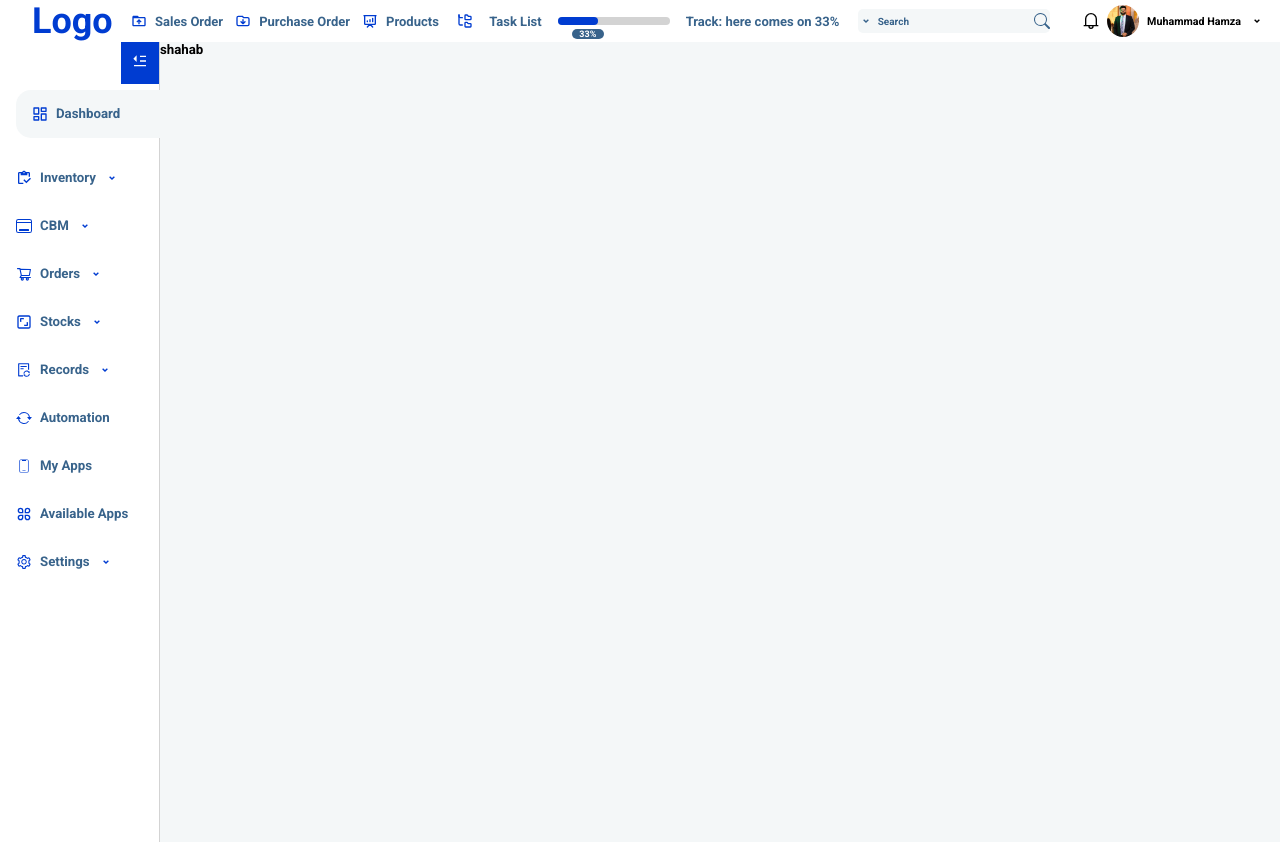
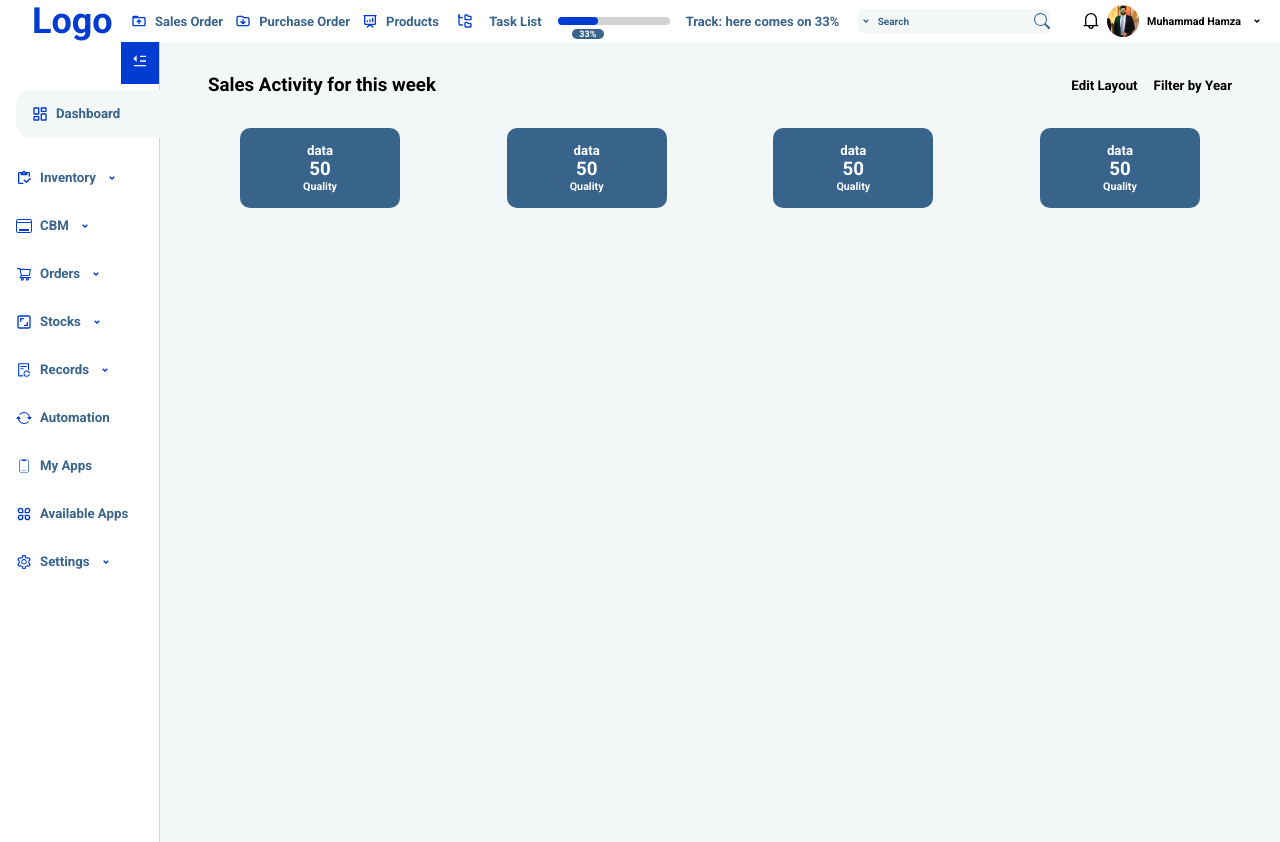
Before and after one commit to EdraakSystems/dashboard, a React (Create React App) app: page / in a window 1280 px wide. Built offline with nearby package versions, Linux system fonts and the light colour scheme.

Commit message:
dashboard data

```diff
--- a/src/components/Dashboard/Dashboard.css
+++ b/src/components/Dashboard/Dashboard.css
@@ -0,0 +1,39 @@
+.dashboard {
+    display: flex;
+    flex-direction: column;
+    gap: 2rem;
+    margin-top: 2rem;
+}
+
+.dashboard_info {
+    display: flex;
+    align-items: center;
+    justify-content: space-between;
+    padding: 0 3rem;
+
+}
+
+.dashboard_info div {
+    display: flex;
+    align-items: center;
+    gap: 1rem;
+}
+
+.cards {
+    display: flex;
+    align-items: center;
+    justify-content: space-between;
+    padding: 0 5rem;
+}
+
+.cards_data {
+    display: flex;
+    flex-direction: column;
+    align-items: center;
+    justify-content: center;
+    background: var(--sec_clr);
+    color: white;
+    width: 10rem;
+    height: 5rem;
+    border-radius: 10px;
+}
--- a/src/components/Dashboard/Dashboard.jsx
+++ b/src/components/Dashboard/Dashboard.jsx
@@ -4,7 +4,38 @@ import './Dashboard.css'
 const Dashboard = () => {
   return (
     <div className='dashboard'>
-      <h5>shahab</h5>
+      <div className='dashboard_info'>
+        <h3>Sales Activity for this week</h3>
+        <div>
+
+          <h5>Edit Layout</h5>
+          <h5>Filter by Year</h5>
+        </div>
+
+      </div>
+      <div className="cards">
+        <div className="cards_data">
+          <h5>data</h5>
+          <h3>50</h3>
+          <h6>Quality</h6>
+        </div>
+        <div className="cards_data">
+          <h5>data</h5>
+          <h3>50</h3>
+          <h6>Quality</h6>
+        </div>
+        <div className="cards_data">
+          <h5>data</h5>
+          <h3>50</h3>
+          <h6>Quality</h6>
+        </div>
+        <div className="cards_data">
+          <h5>data</h5>
+          <h3>50</h3>
+          <h6>Quality</h6>
+        </div>
+      </div>
+
     </div>
   )
 }
```
